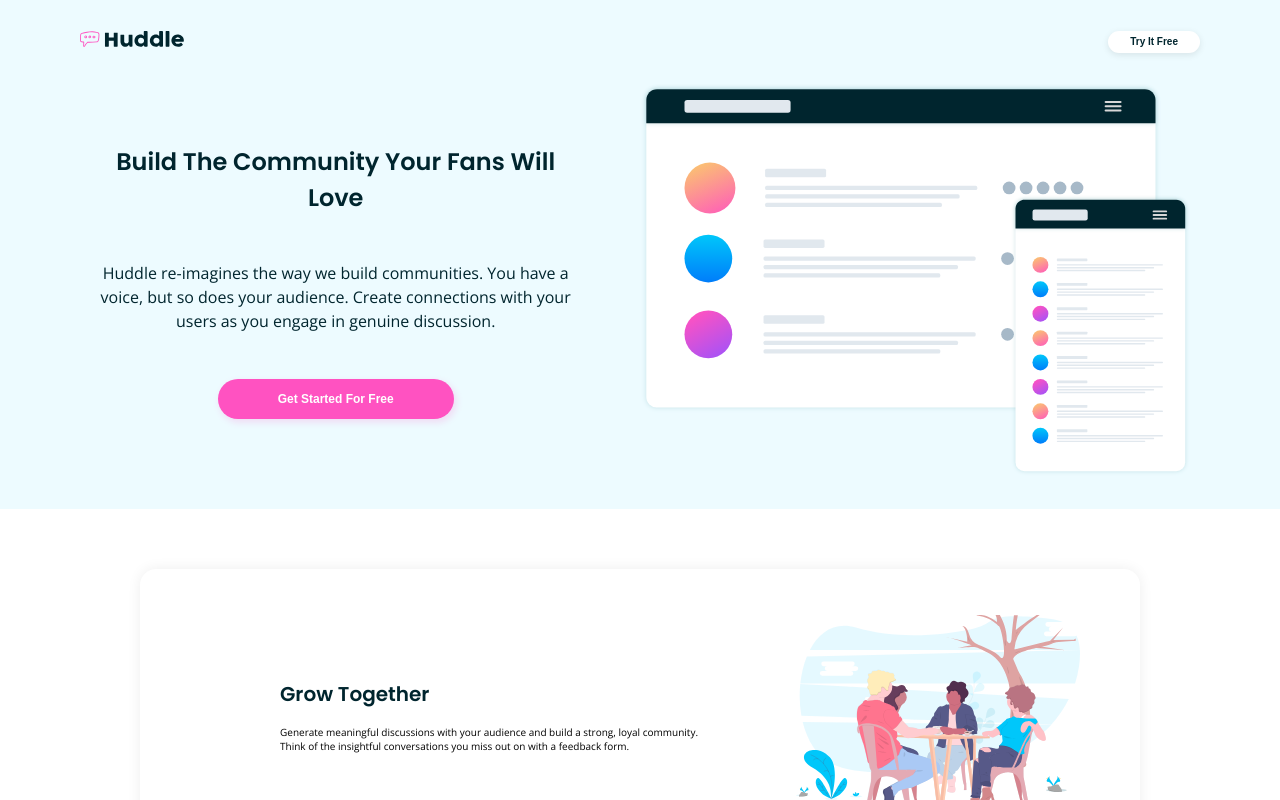
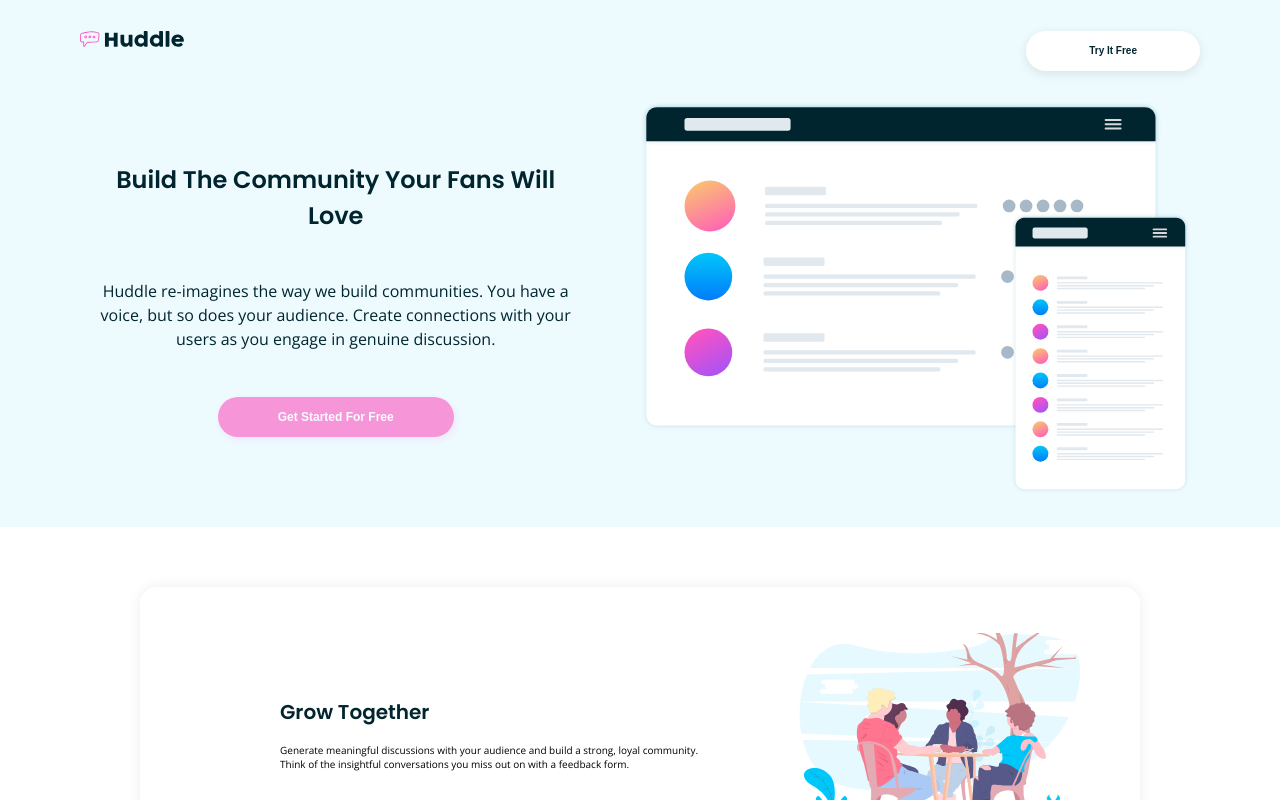
Before and after one commit to WiaterKa/2023.03.18----Bundle-Landing-Page_JR, a website built with Parcel: page index.html in a window 1280 px wide. In both pictures the pointer is over the button 335 px from the left and 398 px from the top of the page. Shown: the top 800 px of the page. Built offline with nearby package versions, Linux system fonts and the light colour scheme.

Commit message:
minor improvements to CSS

```diff
--- a/scss/layout/hero.scss
+++ b/scss/layout/hero.scss
@@ -31,6 +31,13 @@ header {
     color: #00252e;
     cursor: pointer;
     padding: 0.4rem 2.2rem;
+
+    @media only screen and (min-width: 990px) {
+      background: #ffffff;
+      box-shadow: 0px 3px 11px rgba(0, 0, 0, 0.0954201);
+      border-radius: 24px;
+      padding: 1.3rem 6.3rem;
+    }
   }
   .header-img {
     width: 10.4rem;
@@ -41,6 +48,13 @@ header {
       max-height: 48.2rem;
     }
   }
+}
+.btn-primary:hover {
+  opacity: 0.6;
+}
+
+.btn-secondary:hover {
+  opacity: 0.6;
 }
 
 .hero-img-box {
```
Also changed, not shown: scss/layout/hero.css, scss/layout/hero.min.css, 2 other files.
